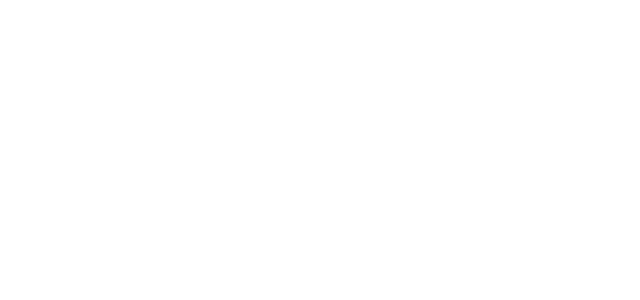
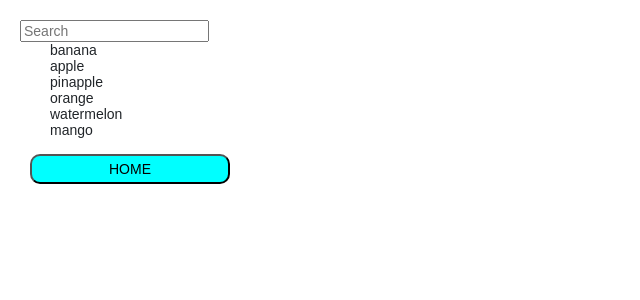
Before and after one commit to petrpida/sda-react-app, a React (Create React App) app: page /search in a window 1280 px wide. Before the commit this address had no page. Shown: the top 300 px of the page, without its empty margins (0-640 px from the left). Built offline with nearby package versions, Linux system fonts and the light colour scheme.

Commit message:
<search> component added

```diff
--- a/src/App.js
+++ b/src/App.js
@@ -13,6 +13,7 @@
 import Alert from './sharedComponents/Alert';
 import Joke from './sharedComponents/Joke';
 import Counter from './sharedComponents/Counter';
+import Search from './sharedComponents/searchFilter';
 
 function App() {
   return (
@@ -56,6 +57,7 @@
               />
             }
           />
+          <Route exact path="/search" element={<Search values={["banana", "apple", "pinapple", "orange", "watermelon", "mango"]}/>}/>
         </Routes>
       </Router>
     </div>
--- a/src/index.css
+++ b/src/index.css
@@ -103,3 +103,7 @@
   text-decoration: none;
   color: black;
 }
+
+.search {
+  list-style-type: none;
+}
--- a/src/sharedComponents/Home/index.jsx
+++ b/src/sharedComponents/Home/index.jsx
@@ -36,6 +36,9 @@
         <Link to="/tictactoe">TicTacToe</Link>
       </button>
       <button className="menu">
+          <Link to="/search">Search Filter</Link>
+      </button>
+      <button className="menu">
           <Link to="/training">React Training</Link>
       </button>
     </div>
--- /dev/null
+++ b/src/sharedComponents/searchFilter/index.jsx
@@ -0,0 +1,26 @@
+import React, { useState } from "react";
+import { Link } from "react-router-dom";
+
+export default function Search({ values }) {
+  let [inputValue, setInputValue] = useState("");
+  let inputLowerCase = inputValue.toLowerCase();
+  let valuesLowerCase = values.map((el) => (el.toLowerCase()))
+
+  let renderArray = valuesLowerCase.filter(el => el.includes(inputLowerCase))
+
+  return (
+    <div>
+        <input type="text" placeholder="Search" onChange={function (event) {
+            setInputValue(event.target.value)
+        }}/>
+
+        <ul className="search">
+            {renderArray.map((item) => (<li>{item}</li>))}
+        </ul>
+
+      <button className="menu">
+        <Link to="/">HOME</Link>
+      </button>
+    </div>
+  );
+}
```
